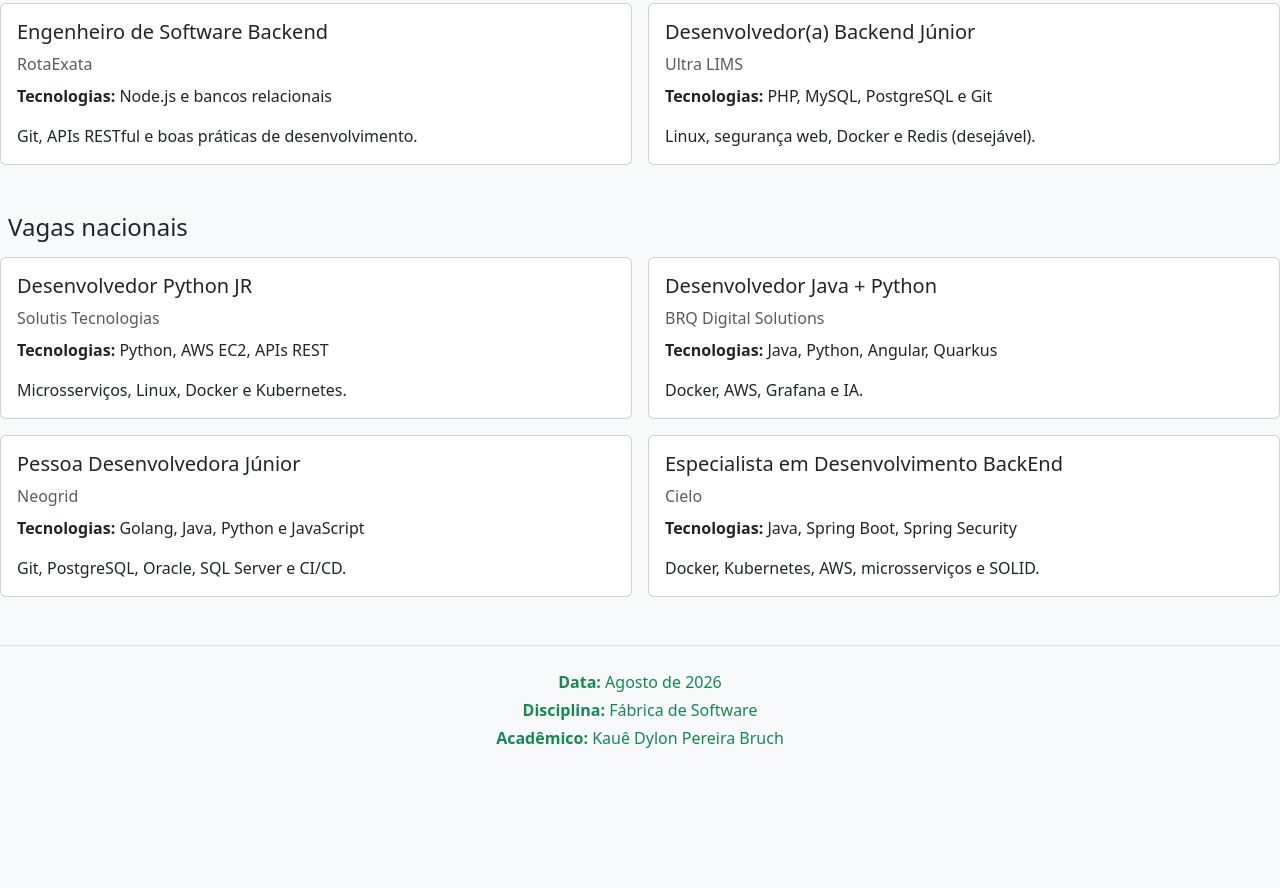
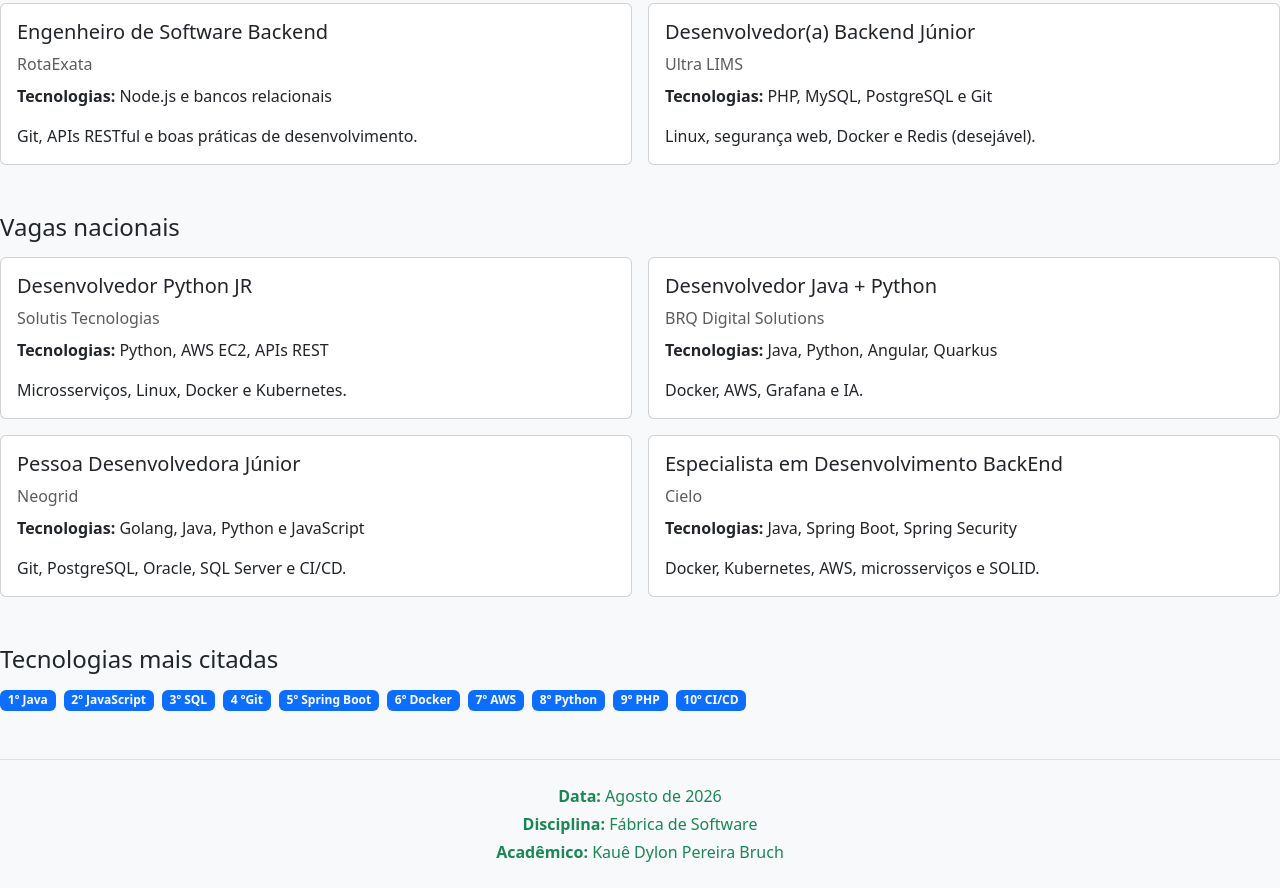
Before and after one commit to Univille-Fabrica-de-Software/atividade_landing_page_kaue_dylon_, a plain HTML site: page index.html in a window 1280 px wide. Shown: the part 601-1489 px from the top of the page. Before the commit the page ends 1375 px from the top, so only its background shows below. Drawn offline with nearby package versions, Linux system fonts and the light colour scheme.

Commit message:
design: adiciona section de techs mais citadas

```diff
--- a/index.html
+++ b/index.html
@@ -22,7 +22,6 @@
 
     <section class="mb-5">
       <div class="d-flex align-items-center mb-3">
-        <i data-lucide="search" class="me-2"></i>
         <h2 class="h4 mb-0">Apresentação da pesquisa</h2>
       </div>
       <p>
@@ -34,7 +33,6 @@
 
     <section class="mb-5">
       <div class="d-flex align-items-center mb-3">
-        <i data-lucide="map-pin" class="me-2"></i>
         <h2 class="h4 mb-0">Vagas locais</h2>
       </div>
       <div class="row g-3">
@@ -97,10 +95,9 @@
     </section>
 
     <section class="mb-5">
-            <div class="d-flex align-items-center mb-3">
-                <i data-lucide="globe" class="me-2"></i>
-                <h2 class="h4 mb-0">Vagas nacionais</h2>
-            </div>
+        <div class="d-flex align-items-center mb-3">
+            <h2 class="h4 mb-0">Vagas nacionais</h2>
+        </div>
             <div class="row g-3">
 
                 <div class="col-md-6">
@@ -150,6 +147,24 @@
             </div>
         </section>
 
+        <section class="mb-5">
+            <div class="d-flex align-items-center mb-3">
+                <h2 class="h4 mb-0">Tecnologias mais citadas</h2>
+            </div>
+            <div class="d-flex flex-wrap gap-2">
+                <span class="badge bg-primary">1º Java</span>
+                <span class="badge bg-primary">2º JavaScript</span>
+                <span class="badge bg-primary">3º SQL</span>
+                <span class="badge bg-primary">4 ºGit</span>
+                <span class="badge bg-primary">5º Spring Boot</span>
+                <span class="badge bg-primary">6º Docker</span>
+                <span class="badge bg-primary">7º AWS</span>
+                <span class="badge bg-primary">8º Python</span>
+                <span class="badge bg-primary">9º PHP</span>
+                <span class="badge bg-primary">10º CI/CD</span>
+            </div>
+        </section>
+
     <main class="container my-5"></main>
     <footer class="bg-light text-success py-4 border-top">
       <div class="container text-center">
```
